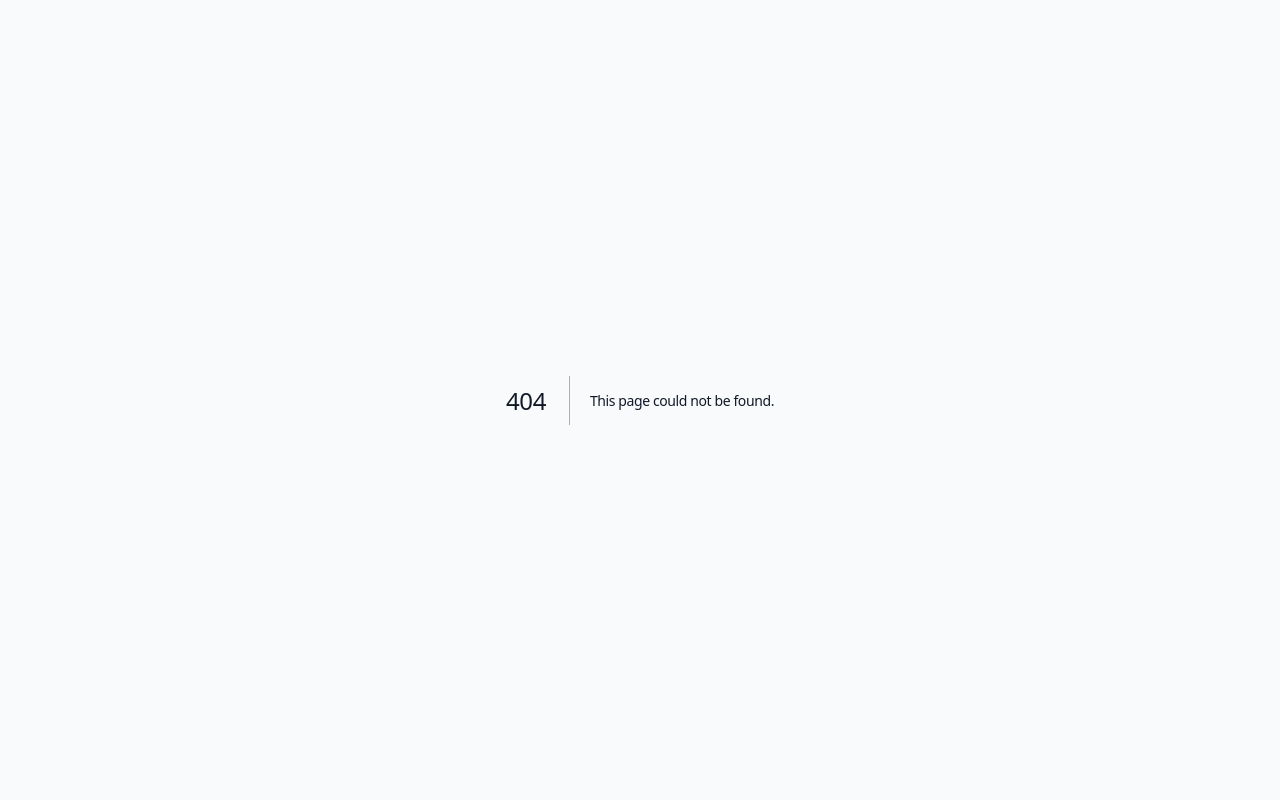
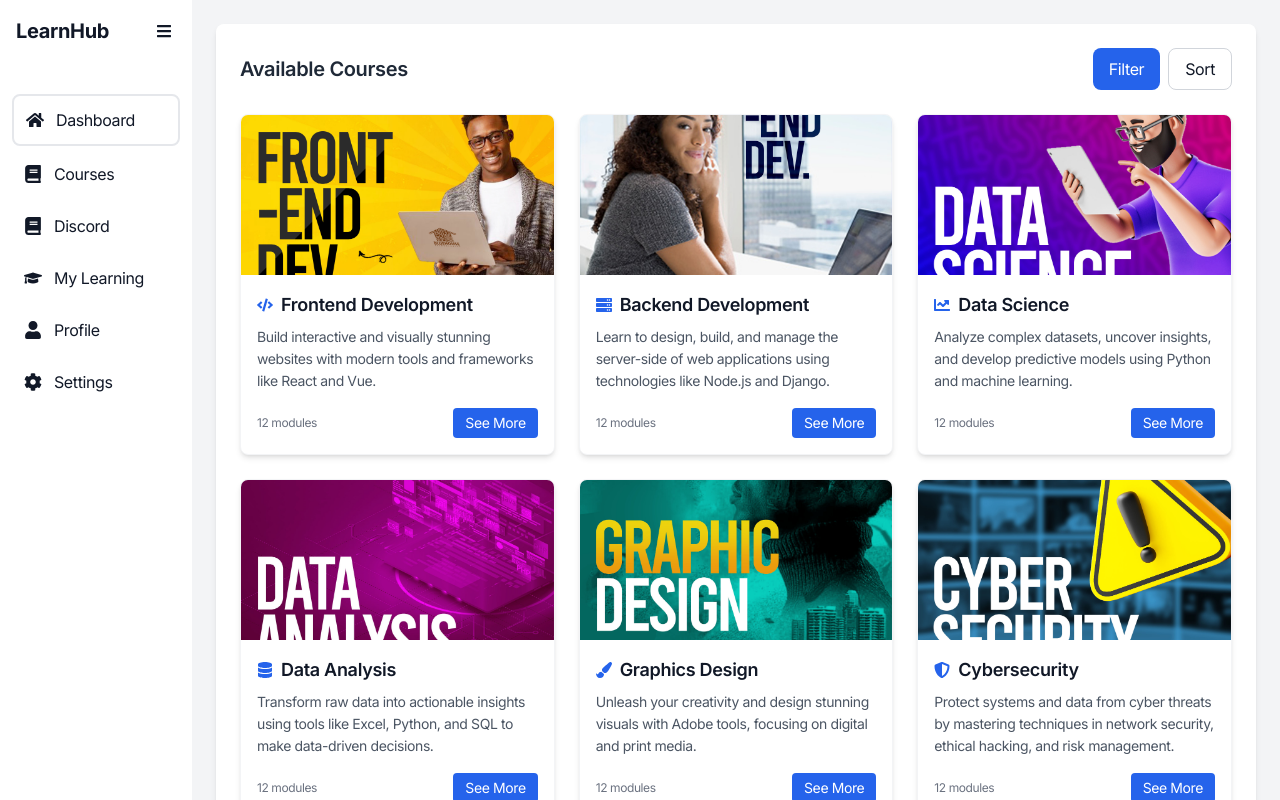
Before and after one commit to bluehouseng/bluehouse-website-v2, a Next.js app: page /dashboard in a window 1280 px wide. Before the commit this address had no page. Built offline with nearby package versions, Linux system fonts and the light colour scheme.

Commit message:
create dashboard

```diff
--- /dev/null
+++ b/app/dashboard/page.tsx
@@ -0,0 +1,203 @@
+"use client"
+import { ReactNode, useState } from 'react';
+import Image from 'next/image';
+import {
+  FaCode, FaServer, FaChartLine, FaDatabase, FaShieldAlt,
+  FaPaintBrush, FaBullhorn, FaTasks, FaUsers, FaFileAlt,
+  FaUsersCog, FaPencilRuler, FaBars, FaHome, FaBook,
+  FaGraduationCap, FaUser, FaCog
+} from 'react-icons/fa';
+import { StaticImageData } from 'next/image';
+
+
+import Backend from '@/public/images/backend.jpeg';
+import Frontend from '@/public/images/frontend.jpeg';
+import Datascience from '@/public/images/datascience.jpg';
+import DataAnalysis from '@/public/images/dataAnalysis.jpeg';
+import Cybersecurity from '@/public/images/Cybersecurity.jpg';
+import GraphicsDesign from '@/public/images/GraphicsDesign.jpg';
+import DigitalMarketing from '@/public/images/DigitalMarketing.jpg';
+import ProductManagement from '@/public/images/ProductManagement.jpg';
+import DeveloperRelations from '@/public/images/DeveloperRelations.png';
+import TechnicalWriting from '@/public/images/TechnicalWriting.jpg';
+import UIUX from '@/public/images/UIUX.jpg';
+import CommunityManagement from '@/public/images/CommunityManagement.jpg';
+
+// Type definitions
+interface Course {
+  title: string;
+  icon: ReactNode;
+  image: StaticImageData;
+  description: string;
+}
+
+interface SidebarItemProps {
+  icon: ReactNode;
+  text: string;
+  active?: boolean;
+  sidebarOpen: boolean;
+}
+
+interface StatCardProps {
+  title: string;
+  value: string | number;
+  icon: ReactNode;
+  color: string;
+}
+
+interface CourseCardProps {
+  course: Course;
+}
+
+
+const courses: Course[] = [
+  { title: 'Frontend Development', icon: <FaCode />, image: Frontend, description: 'Build interactive and visually stunning websites with modern tools and frameworks like React and Vue.' },
+  { title: 'Backend Development', icon: <FaServer />, image: Backend, description: 'Learn to design, build, and manage the server-side of web applications using technologies like Node.js and Django.' },
+  { title: 'Data Science', icon: <FaChartLine />, image: Datascience, description: 'Analyze complex datasets, uncover insights, and develop predictive models using Python and machine learning.' },
+  { title: 'Data Analysis', icon: <FaDatabase />, image: DataAnalysis, description: 'Transform raw data into actionable insights using tools like Excel, Python, and SQL to make data-driven decisions.' },
+  { title: 'Graphics Design', icon: <FaPaintBrush />, image: GraphicsDesign, description: 'Unleash your creativity and design stunning visuals with Adobe tools, focusing on digital and print media.' },
+  { title: 'Cybersecurity', icon: <FaShieldAlt />, image: Cybersecurity, description: 'Protect systems and data from cyber threats by mastering techniques in network security, ethical hacking, and risk management.' },
+  { title: 'Product Management', icon: <FaTasks />, image: ProductManagement, description: 'Lead product development from concept to launch, balancing user needs, business goals, and technical requirements.' },
+  { title: 'Digital Marketing', icon: <FaBullhorn />, image: DigitalMarketing, description: 'Master online marketing strategies such as SEO, content marketing, and social media campaigns to drive traffic and engagement.' },
+  { title: 'Developer Relations', icon: <FaUsers />, image: DeveloperRelations, description: 'Build and nurture relationships with developer communities, advocating for products and fostering a thriving ecosystem.' },
+  { title: 'Technical Writing', icon: <FaFileAlt />, image: TechnicalWriting, description: 'Craft compelling and well-structured technical documentation using modern tools and frameworks like Markdown, Docusaurus, and MkDocs.' },
+  { title: 'UIUX', icon: <FaPencilRuler/>, image: UIUX, description: 'Create seamless and visually engaging user experiences with modern design tools like Figma, Adobe XD, and Framer, ensuring both aesthetics and functionality.' },
+  { title: 'Community Management', icon: <FaUsersCog/>, image: CommunityManagement, description: 'Foster engaged and thriving online communities using modern tools and platforms like Discord, Slack, and Discourse.' },
+];
+
+
+function SidebarItem({ icon, text, active = false, sidebarOpen }: SidebarItemProps) {
+  return (
+    <div className={`flex items-center p-3 mx-3 my-1 rounded-lg cursor-pointer ${active ? 'border-2' : 'hover:border-2'}`}>
+      <div className="text-lg">{icon}</div>
+      {sidebarOpen && <span className="ml-3">{text}</span>}
+    </div>
+  );
+}
+
+function StatCard({ title, value, icon, color }: StatCardProps) {
+  return (
+    <div className="bg-white rounded-lg shadow-sm p-6 flex items-center">
+      <div className={`p-3 rounded-full ${color}`}>
+        {icon}
+      </div>
+      <div className="ml-4">
+        <p className="text-sm text-gray-500">{title}</p>
+        <p className="text-2xl font-semibold">{value}</p>
+      </div>
+    </div>
+  );
+}
+
+function CourseCard({ course }: CourseCardProps) {
+  return (
+    <div className="bg-white rounded-lg shadow-md overflow-hidden border border-gray-100 hover:shadow-lg transition-shadow duration-300">
+      <div className="relative h-40">
+        <Image
+          src={course.image}
+          alt={course.title}
+          layout="fill"
+          objectFit="cover"
+          className="w-full h-full"
+        />
+      </div>
+      <div className="p-4">
+        <div className="flex items-center mb-2">
+          <div className="text-blue-600 mr-2">{course.icon}</div>
+          <h4 className="font-semibold text-lg">{course.title}</h4>
+        </div>
+        <p className="text-gray-600 text-sm mb-4">{course.description}</p>
+        <div className="flex justify-between items-center">
+          <span className="text-xs text-gray-500">12 modules</span>
+          <button className="px-3 py-1 bg-blue-600 text-white text-sm rounded hover:bg-blue-700">
+            See More
+          </button>
+        </div>
+      </div>
+    </div>
+  );
+}
+
+// Main Dashboard Component
+export default function DashboardPage() {
+  const [sidebarOpen, setSidebarOpen] = useState(true);
+
+  return (
+    <div className="flex h-screen bg-gray-100">
+      {/* Sidebar */}
+      <div className={`${sidebarOpen ? 'w-48' : 'w-20'} bg-white  transition-all duration-300 ease-in-out`}>
+        <div className="p-4 flex items-center justify-between">
+          {sidebarOpen ? (
+            <h1 className="text-xl font-bold">LearnHub</h1>
+          ) : (
+            <div className="w-8 h-8  rounded-lg"></div>
+          )}
+          <button
+            onClick={() => setSidebarOpen(!sidebarOpen)}
+            className="p-1 rounded-lg hover:border-2"
+          >
+            <FaBars />
+          </button>
+        </div>
+        <nav className="mt-8">
+          <SidebarItem icon={<FaHome />} text="Dashboard" active={true} sidebarOpen={sidebarOpen} />
+          <SidebarItem icon={<FaBook />} text="Courses" sidebarOpen={sidebarOpen} />
+          <SidebarItem icon={<FaBook />} text="Discord" sidebarOpen={sidebarOpen} />
+          <SidebarItem icon={<FaGraduationCap />} text="My Learning" sidebarOpen={sidebarOpen} />
+          <SidebarItem icon={<FaUser />} text="Profile" sidebarOpen={sidebarOpen} />
+          <SidebarItem icon={<FaCog />} text="Settings" sidebarOpen={sidebarOpen} />
+        </nav>
+      </div>
+
+      {/* Main Content */}
+      <div className="flex-1 overflow-auto">
+        {/* Top Navigation */}
+        {/* <header className="bg-white shadow-sm p-4 flex justify-between items-center">
+          <h2 className="text-xl font-semibold text-gray-800">Courses Dashboard</h2>
+          <div className="flex items-center space-x-4">
+            <input
+              type="text"
+              placeholder="Search courses..."
+              className="px-4 py-2 border rounded-lg focus:outline-none focus:ring-2 focus:ring-blue-500"
+            />
+            <div className="w-10 h-10 rounded-full bg-blue-100 flex items-center justify-center text-blue-800">
+              <FaUser />
+            </div>
+          </div>
+        </header> */}
+
+        {/* Dashboard Content */}
+        <main className="p-6">
+          {/* Stats Cards */}
+          {/* <div className="grid grid-cols-1 md:grid-cols-3 gap-6 mb-8">
+            <StatCard title="Total Courses" value={courses.length} icon={<FaBook />} color="bg-blue-100 text-blue-800" />
+            <StatCard title="Active Learners" value="1,240" icon={<FaUsers />} color="bg-green-100 text-green-800" />
+            <StatCard title="Completion Rate" value="87%" icon={<FaChartLine />} color="bg-purple-100 text-purple-800" />
+          </div> */}
+
+          {/* Courses Section */}
+          <div className="bg-white rounded-lg shadow-md p-6">
+            <div className="flex justify-between items-center mb-6">
+              <h3 className="text-xl font-semibold text-gray-800">Available Courses</h3>
+              <div className="flex space-x-2">
+                <button className="px-4 py-2 bg-blue-600 text-white rounded-lg hover:bg-blue-700">
+                  Filter
+                </button>
+                <button className="px-4 py-2 border border-gray-300 rounded-lg hover:bg-gray-50">
+                  Sort
+                </button>
+              </div>
+            </div>
+
+            {/* Courses Grid */}
+            <div className="grid grid-cols-1 sm:grid-cols-2 lg:grid-cols-3 gap-6">
+              {courses.map((course, index) => (
+                <CourseCard key={index} course={course} />
+              ))}
+            </div>
+          </div>
+        </main>
+      </div>
+    </div>
+  );
+}
```
